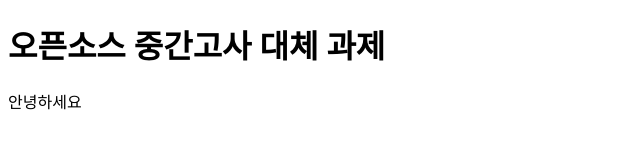
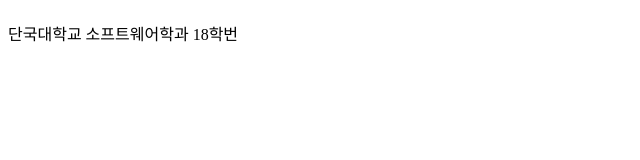
Before and after one commit to snago9/Mid-Term-Project, a plain HTML site: page index.html in a window 1280 px wide. Shown: the whole page, without its empty margins (0-640 px from the left). Drawn offline with Linux system fonts and the light colour scheme.

Commit message:
Update index.html

```diff
--- a/index.html
+++ b/index.html
@@ -2,10 +2,10 @@
 <html>
 <head>
   <meta charset = "utf-8">
-  <title>Mid Term Project</title>
+  <title>임현규(Hyun Gyu Im)</title>
   </head>
   <body>
-    <h1> 오픈소스 중간고사 대체 과제</h1>
-    <p> 안녕하세요</p>
+    <h1> </h1>
+    <p> 단국대학교 소프트웨어학과 18학번</p>
   </body>
 </html>
```
